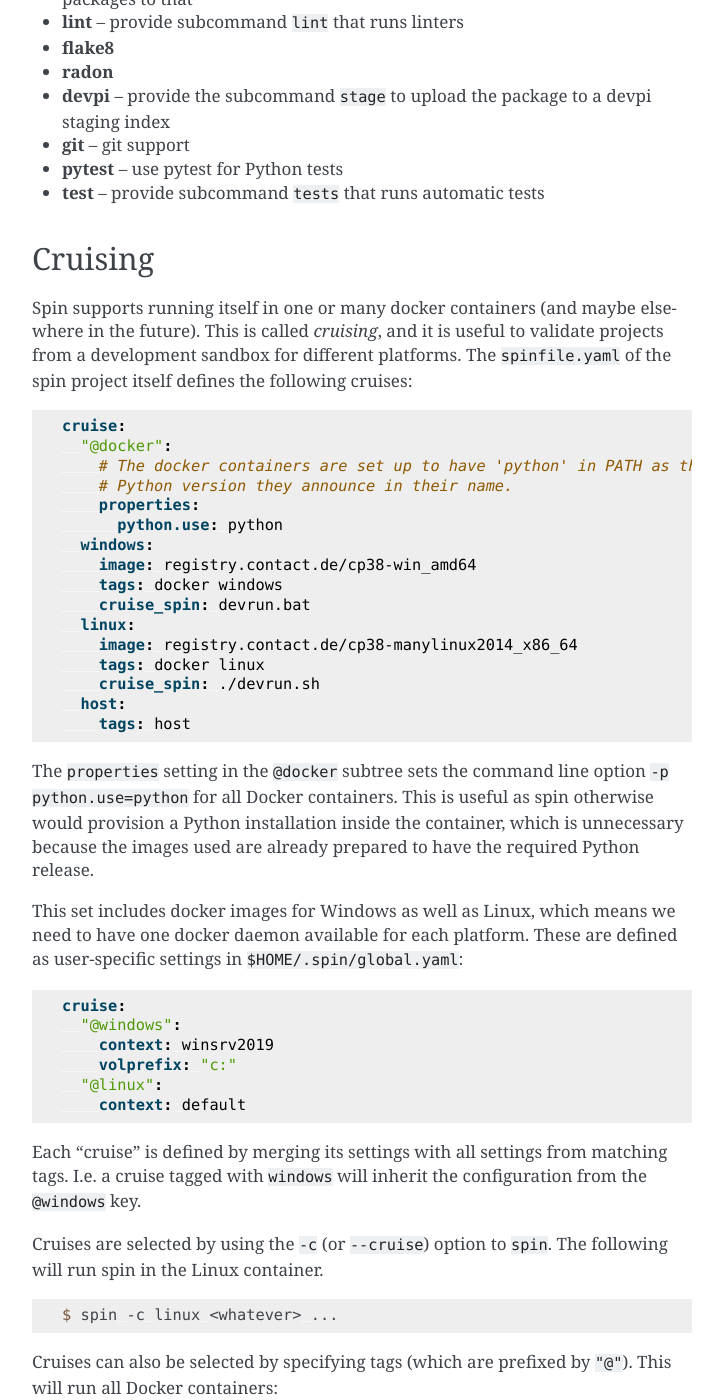
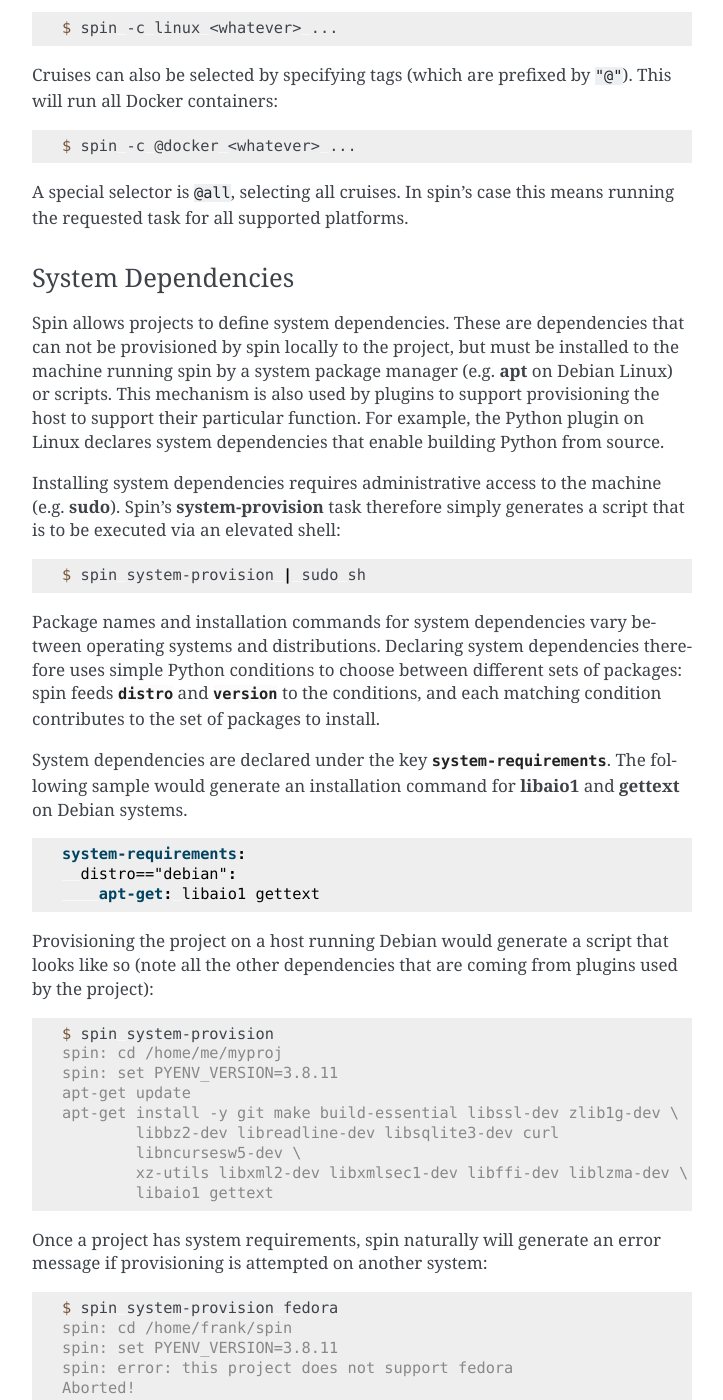
Before and after one commit to cslab/csspin, a Sphinx documentation site: the page built from docs/userman.rst, in a window 1280 px wide and 1400 px high, scrolled down 6981 px. Shown: the whole window, without its empty margins (388-1111 px from the left). Built offline with Sphinx 7.4.7, drawn with Linux system fonts in a browser that asks for light colours; some of the changed text lies outside the part shown.

Commit message:
docs: add sysdeps section

```diff
--- a/docs/userman.rst
+++ b/docs/userman.rst
@@ -245,8 +245,8 @@ spin:
 	 - upload
 
 
-Dependencies
-------------
+Build Rules
+-----------
 
 Spin has a *very* simple built-in facility for automatically
 generating target files depending on source files -- similar to Unix
@@ -306,53 +306,6 @@ is updated whenever :program:`spin docs` is executed, and
 	 - schemadoc -o docs/schemaref.rst
 
 
-Old Examples
-============
-
-Here are examples from spin itself.
-
-* Run spin's test suite:
-
-  .. code-block:: console
-
-     $ spin tests
-     spin: cd /Users/frank/Projects/spin
-     spin: set PATH=/Users/frank/Projects/spin/cp38-macosx_10_15_x86_64/bin:$PATH
-     spin: ./cp38-macosx_10_15_x86_64/bin/pytest --cov=spin --cov=tests --cov-report=html ./tests
-     .........
-     ------------------------------------------------------------------------------
-     Ran 9 tests in 1.10s
-
-     ---------- coverage: platform darwin, python 3.8.1-final-0 -----------
-     Coverage HTML written to dir htmlcov
-
-
-     OK
-
-* Run preflight checks. This includes the tests, and also runs
-  available linters.
-
-  .. code-block:: console
-
-     $ spin preflight
-     spin: cd /Users/frank/Projects/spin
-     spin: ./cp38-macosx_10_15_x86_64/bin/pytest --cov=spin --cov=tests --cov-report=html ./tests
-     ........
-     ------------------------------------------------------------------------------
-     Ran 8 tests in 0.42s
-
-     ---------- coverage: platform darwin, python 3.8.1-final-0 -----------
-     Coverage HTML written to dir htmlcov
-
-
-     OK
-     spin: flake8 --exit-zero tests/test_cruise.py tests/test_flake8.py
-     spin: radon mi -n B tests/test_cruise.py tests/test_flake8.py
-
-
-Overview
-========
-
 
 Plugins
 -------
@@ -385,29 +338,8 @@ A plugin can do one or more of the following:
   Python release
 
 
-
-Built-in Plugins
-----------------
-
-Spin comes with a set of built-in plugins:
-
-* **python** -- provision Python by using a pre-existing Python
-  installation or automatically install the requested Python release
-* **virtualenv** -- provision a virtualenv in the project directory
-  and add required packages to that
-* **lint** -- provide subcommand ``lint`` that runs linters
-* **flake8**
-* **radon**
-* **devpi** -- provide the subcommand ``stage`` to upload the package
-  to a devpi staging index
-* **git** -- git support
-* **pytest** -- use pytest for Python tests
-* **test** -- provide subcommand ``tests`` that runs automatic tests
-
-
-
 Cruising
-========
+--------
 
 Spin supports running itself in one or many docker containers (and
 maybe elsewhere in the future). This is called *cruising*, and it is
@@ -477,6 +409,102 @@ A special selector is ``@all``, selecting all cruises. In spin's case
 this means running the requested task for all supported platforms.
 
 
+System Dependencies
+-------------------
+
+Spin allows projects to define system dependencies. These are
+dependencies that can not be provisioned by spin locally to the
+project, but must be installed to the machine running spin by a system
+package manager (e.g. :program:`apt` on Debian Linux) or scripts. This
+mechanism is also used by plugins to support provisioning the host to
+support their particular function. For example, the Python plugin on
+Linux declares system dependencies that enable building Python from
+source.
+
+Installing system dependencies requires administrative access to
+the machine (e.g. :program:`sudo`). Spin's :program:`system-provision`
+task therefore simply generates a script that is to be executed via an
+elevated shell:
+
+.. code-block:: console
+
+   $ spin system-provision | sudo sh
+
+Package names and installation commands for system dependencies vary
+between operating systems and distributions. Declaring system
+dependencies therefore uses simple Python conditions to choose between
+different sets of packages: spin feeds :py:data:`distro` and
+:py:data:`version` to the conditions, and each matching condition
+contributes to the set of packages to install.
+
+System dependencies are declared under the key
+:py:data:`system-requirements`. The following sample would generate an
+installation command for :program:`libaio1` and :program:`gettext` on
+Debian systems.
+
+.. code-block:: yaml
+
+   system-requirements:
+     distro=="debian":
+       apt-get: libaio1 gettext
+
+Provisioning the project on a host running Debian would generate a
+script that looks like so (note all the other dependencies that are
+coming from plugins used by the project):
+
+.. code-block:: console
+
+   $ spin system-provision
+   spin: cd /home/me/myproj
+   spin: set PYENV_VERSION=3.8.11
+   apt-get update
+   apt-get install -y git make build-essential libssl-dev zlib1g-dev \
+           libbz2-dev libreadline-dev libsqlite3-dev curl
+	   libncursesw5-dev \
+	   xz-utils libxml2-dev libxmlsec1-dev libffi-dev liblzma-dev \
+	   libaio1 gettext
+
+Once a project has system requirements, spin naturally will generate
+an error message if provisioning is attempted on another system:
+
+.. code-block:: console
+
+   $ spin system-provision fedora
+   spin: cd /home/frank/spin
+   spin: set PYENV_VERSION=3.8.11
+   spin: error: this project does not support fedora
+   Aborted!
+
+The system provisioning feature can be used to conveniently and
+repeatably prepare developer workstations or Docker containers for
+working with a project.
+
+Distro names come from the ``distro`` package
+(https://github.com/python-distro/distro).
+
+
+Built-in Plugins
+================
+
+Spin comes with a set of built-in plugins:
+
+* **python** -- provision Python by using a pre-existing Python
+  installation or automatically install the requested Python release
+* **virtualenv** -- provision a virtualenv in the project directory
+  and add required packages to that
+* **lint** -- provide subcommand ``lint`` that runs linters
+* **flake8**
+* **radon**
+* **devpi** -- provide the subcommand ``stage`` to upload the package
+  to a devpi staging index
+* **git** -- git support
+* **pytest** -- use pytest for Python tests
+* **test** -- provide subcommand ``tests`` that runs automatic tests
+
+
+
+
+
 Reference
 =========
 
```
Also changed, not shown: docs/howtoplugins.rst (+12 -7 lines), docs/overview.rst (+15 -10 lines), docs/schemaref.rst (+23 -12 lines).
